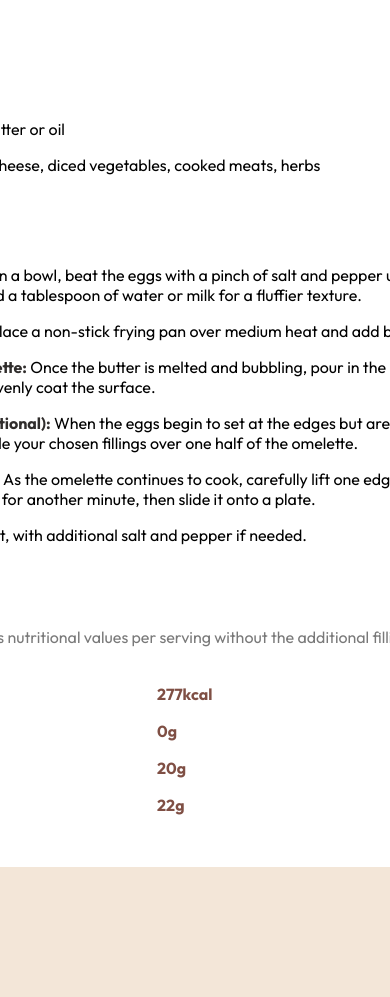
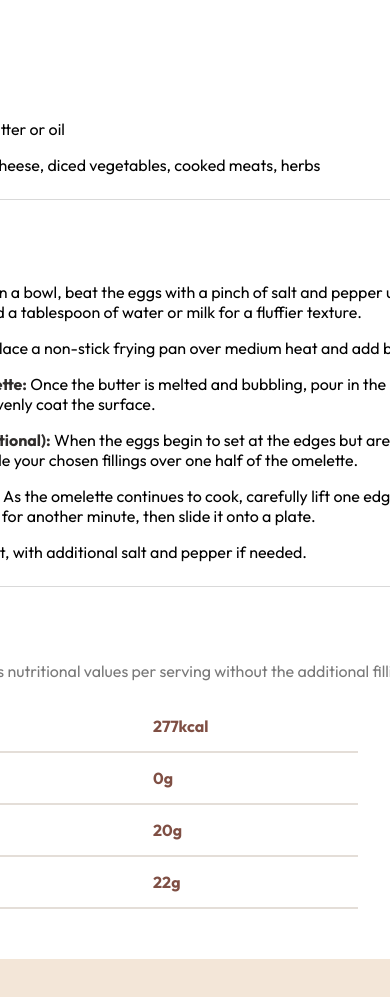
Before and after one commit to chishticodes/fem-recipe-page-main, a plain HTML site: page index.html in a window 390 px wide. Shown: the part 911-1908 px from the top of the page. Before the commit the page ends 1878 px from the top, so only its background shows below. Drawn offline with Linux system fonts and the light colour scheme.

Commit message:
desktop completed Mobile view remaining

```diff
--- a/index.html
+++ b/index.html
@@ -41,7 +41,7 @@
     <li>1 tablespoon of butter or oil</li>
     <li>Optional fillings: cheese, diced vegetables, cooked meats, herbs</li>
   </ul>
-
+  <hr>
   <h2>Instructions</h2>
   <ol>
     <li><strong>Beat the eggs:</strong> In a bowl, beat the eggs with a pinch of salt and pepper until they are well mixed.You can add a tablespoon of water or milk for a fluffier texture.</li>
@@ -51,7 +51,7 @@
     <li><strong>Fold and serve:</strong> As the omelette continues to cook, carefully lift one edge and fold it over the fillings. Let it cook for another minute, then slide it onto a plate.</li>
     <li><strong>Enjoy:</strong> Serve hot, with additional salt and pepper if needed.</li>
   </ol>
-
+  <hr>
   <h2>Nutrition</h2>
   <p>The table below shows nutritional values per serving without the additional fillings.</p>
 
--- a/style.css
+++ b/style.css
@@ -112,19 +112,31 @@ ol li:before {
 .container ol li strong{
     color:hsl(24, 5%, 18%)
 }
+table {
+    border-collapse: collapse;
+  }
+table tbody tr {
+    border-bottom: 2px solid hsl(30, 18%, 87%);
+  }
 
-table tbody tr {
-    border-bottom: 2px solid black;
-  }
-td{
+  td {
     padding-left: 50px;
     padding-right: 150px;
     padding-top: 15px;
-    padding-top: 15px;
+    padding-bottom: 15px; /* Corrected typo: changed padding-top to padding-bottom */
     font-family: "Outfit", sans-serif;
-}
+  }
 
-td.brown{
+  td.brown {
     color: #7f4f44;
-    font-weight: 700
-}
+    font-weight: 700;
+  }
+
+  hr {
+    display: block;
+    height: 1px;
+    border: 0;
+    border-top: 1px solid #d9d9d9;
+    margin: 1em 0;
+    padding: 0;
+  }
```
